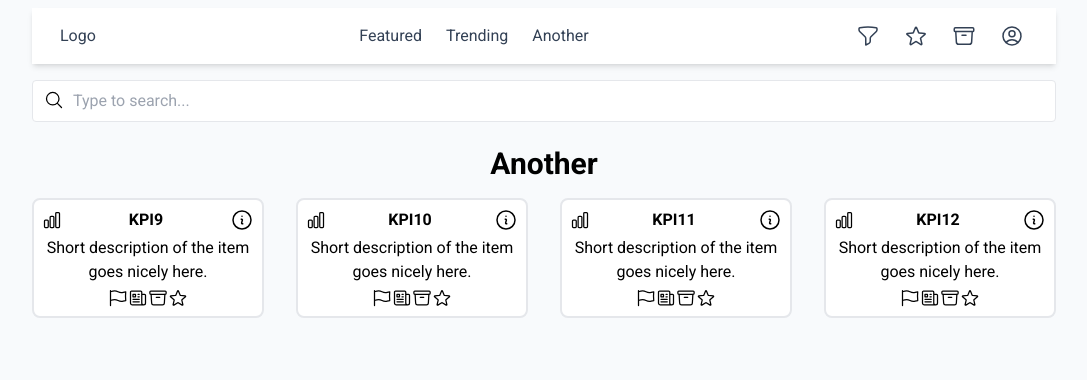
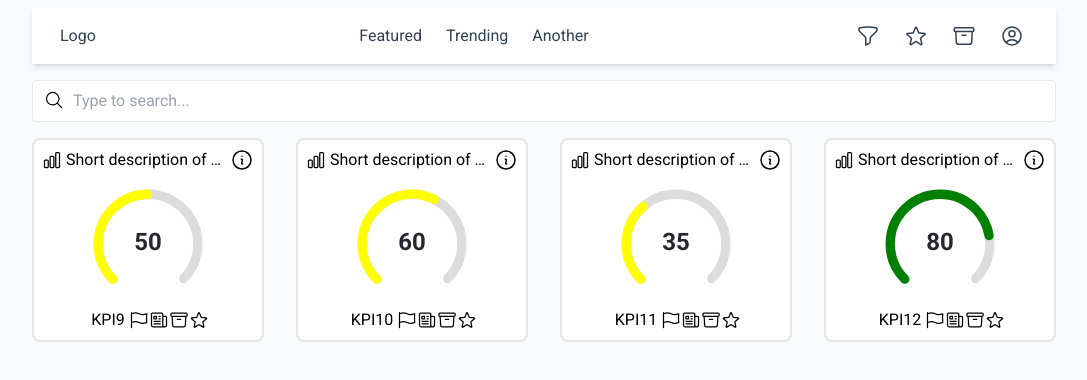
Before and after one commit to AndriiAnisimov/kpi, a Next.js app: page /another in a window 1280 px wide. Shown: the top 380 px of the page, without its empty margins (96-1183 px from the left). Built offline with nearby package versions, Linux system fonts and the light colour scheme.

Commit message:
Added Progress Bar

```diff
--- a/app/another/page.tsx
+++ b/app/another/page.tsx
@@ -4,13 +4,11 @@ import { store } from "@/store";
 
 import AssetList from "@/components/AssetList";
 import Role from "@/components/Role";
-import Title from "@/components/shared/Title";
 
 export default function AnotherPage() {
   return (
     <Provider store={store}>
       <Role allowedRoles={["admin"]}>
-        <Title title="Another" />
         <AssetList category="Another" />
       </Role>
     </Provider>
--- a/app/featured/page.tsx
+++ b/app/featured/page.tsx
@@ -1,14 +1,11 @@
 "use client";
 import { Provider } from "react-redux";
 import { store } from "@/store";
-
 import AssetList from "@/components/AssetList";
-import Title from "@/components/shared/Title";
 
 export default function FeaturedPage() {
   return (
     <Provider store={store}>
-      <Title title="Featured" />
       <AssetList category="Featured" />
     </Provider>
   );
--- a/app/globals.css
+++ b/app/globals.css
@@ -2,18 +2,10 @@
 @tailwind components;
 @tailwind utilities;
 
-.bg-default {
-  background-color: rgb(226 232 240);
-}
-
-.bg-active {
-  background-color: rgb(255 255 255);
-}
-
+/* Metric */
 .verical-line {
   position: relative;
 }
-
 .verical-line::after {
   content: '';
   position: absolute;
@@ -23,7 +15,38 @@
   height: 100%;
   background-color: rgb(226 232 240);
 }
-
 .verical-line:last-child::after {
   display: none;
 }
+
+/* ProgressBar */
+.progress-wrapper {
+	margin-top: 16px;
+	position: relative;
+}
+.circle-container {
+  width: 112px;
+  height: 112px;
+  fill: none;
+	stroke-dasharray: 75 100;
+  stroke-linecap: round;
+	transform: rotate(-225deg);
+}
+.circle-container__background {
+	fill: none;
+  stroke: gainsboro;
+  stroke-linecap: round;
+	stroke-width: 3px;
+}
+.circle-container__progress {
+	fill: none;
+  stroke-linecap: round;
+  stroke-width: 3px;
+}
+.progress-value {
+	color: #242731;
+	font-size: 24px;
+	font-weight: 700;
+	position: absolute;
+	top: 32%;
+}
--- a/app/trending/page.tsx
+++ b/app/trending/page.tsx
@@ -4,13 +4,11 @@ import { store } from "@/store";
 
 import AssetList from "@/components/AssetList";
 import Role from "@/components/Role";
-import Title from "@/components/shared/Title";
 
 export default function TrendingPage() {
   return (
     <Provider store={store}>
       <Role allowedRoles={["admin"]}>
-        <Title title="Trending" />
         <AssetList category="Trending" />
       </Role>
     </Provider>
--- a/components/Asset.tsx
+++ b/components/Asset.tsx
@@ -6,6 +6,7 @@ import CopyLink from "@/components/CopyLink";
 import Icon from "@/components/shared/Icon";
 import Favorite from "@/components/Favorite";
 import Modal from "@/components/shared/Modal";
+import ProgressBar from "@/components/shared/ProgressBar";
 
 interface AssetProps {
   asset: AssetInterface;
@@ -18,6 +19,10 @@ export default function Asset({ asset, itemClass }: AssetProps) {
   const handleOpenModal = (modalType: string | null) => setOpenModal(modalType);
   const handleCloseModal = () => setOpenModal(null);
 
+  const progressValue = (100 - asset.value) * 0.75;
+  const progressColor: string = asset.value < 35 ? "red" :
+                                asset.value <= 75 ? "yellow" : "green";
+
   return (
     <>
       <article key={asset.id} className={itemClass}>
@@ -26,17 +31,23 @@ export default function Asset({ asset, itemClass }: AssetProps) {
             <Icon name="ChartBarIcon" className="w-[20px] h-[20px]" />
           </Link>
 
-          <p className="font-bold text-center">{asset.name}</p>
+          <p className="text-center mx-1 truncate ...">{asset.short_description}</p>
 
           <div className="cursor-pointer" onClick={() => handleOpenModal("detail")}>
             <Icon name="InformationCircleIcon" className="w-[24px] h-[24px]" />
           </div>
         </header>
 
-        <p className="text-center mt-1">{asset.short_description}</p>
-        <p className="text-center mt-1">{asset.category}</p>
+        <ProgressBar
+          value={asset.value}
+          progressValue={progressValue}
+          progressColor={progressColor}
+        />
 
-        <div className="flex justify-center items-center">
+        <div className="flex justify-center items-center mt-2">
+          <p className="mr-1">{asset.category}</p>
+          <p className="mr-1">{asset.name}</p>
+
           <Icon name="FlagIcon" className="w-[20px] h-[20px]" />
           <Icon name="NewspaperIcon" className="w-[20px] h-[20px]" />
           <Icon name="ArchiveBoxIcon" className="w-[20px] h-[20px]" />
--- /dev/null
+++ b/components/shared/ProgressBar.tsx
@@ -0,0 +1,29 @@
+export default function ProgressBar({ value, progressValue, progressColor }: { value: number, progressValue: number, progressColor: string }) {
+  return (
+    <div className="flex justify-center progress-wrapper">
+      <svg
+        className="circle-container"
+        viewBox="2 -2 28 36"
+        xmlns="http://www.w3.org/2000/svg"
+      >
+        <circle
+          className="circle-container__background"
+          r="16"
+          cx="16"
+          cy="16"
+          shapeRendering="geometricPrecision"
+        ></circle>
+        <circle
+          className="circle-container__progress"
+          r="16"
+          cx="16"
+          cy="16"
+          shapeRendering="geometricPrecision"
+          strokeDashoffset={progressValue}
+          stroke={progressColor}
+        ></circle>
+      </svg>
+      <span className="progress-value">{value}</span>
+    </div>
+  );
+}
```
